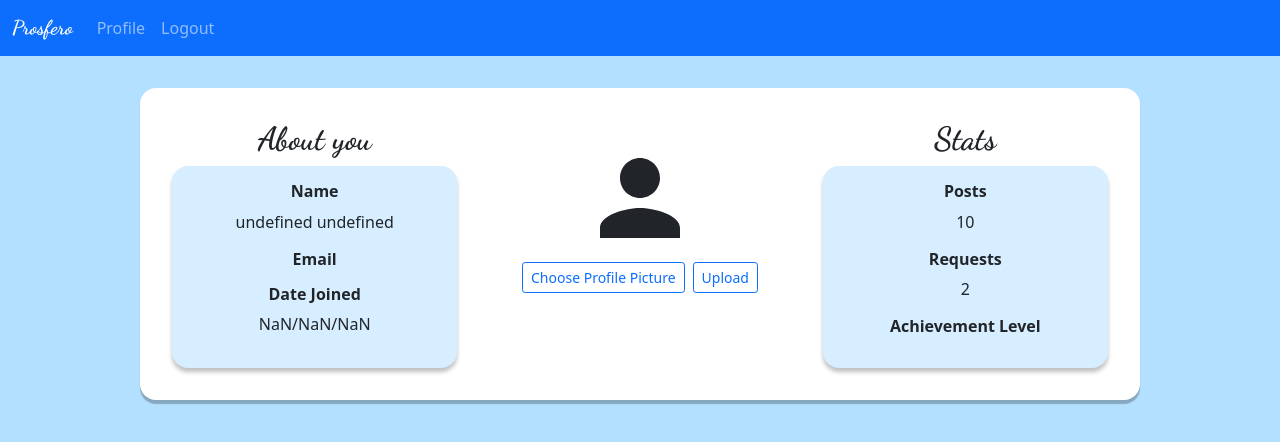
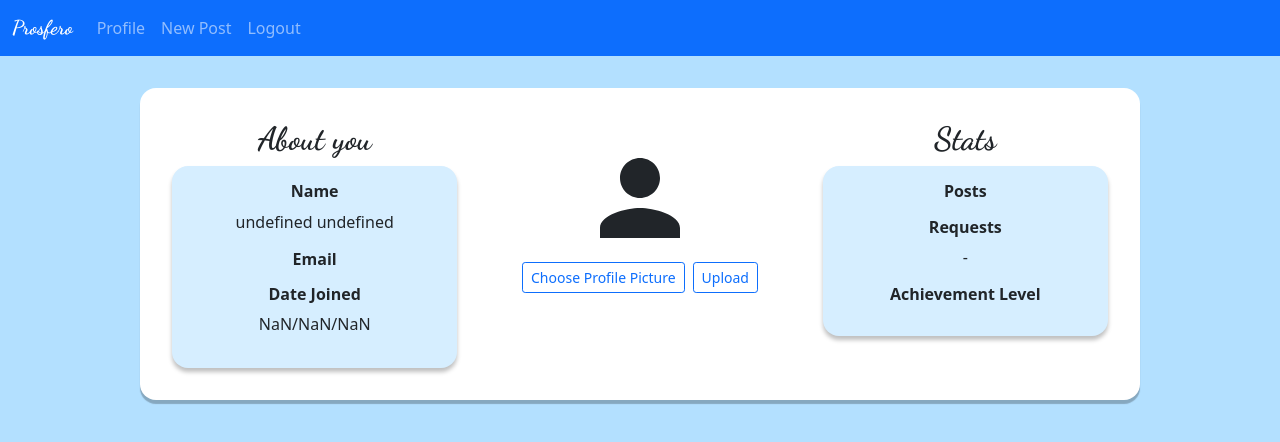
Before and after one commit to thikhinab/prosfero-frontend, a React (Create React App) app: page /profile in a window 1280 px wide. Shown: the top 442 px of the page. Built offline with nearby package versions, Linux system fonts and the light colour scheme; no server answers; sample sign-in values are in the browser's storage.

Commit message:
old changes

```diff
--- a/package.json
+++ b/package.json
@@ -3,11 +3,13 @@
   "version": "0.1.0",
   "private": true,
   "dependencies": {
+    "@material-ui/core": "^4.11.4",
     "@material-ui/icons": "^4.11.2",
     "@testing-library/jest-dom": "^5.12.0",
     "@testing-library/react": "^11.2.7",
     "@testing-library/user-event": "^12.8.3",
     "axios": "^0.21.1",
+    "cssdb": "^5.0.0",
     "react": "^17.0.2",
     "react-dom": "^17.0.2",
     "react-router": "^5.2.0",
--- a/src/components/NavigationBar.js
+++ b/src/components/NavigationBar.js
@@ -25,6 +25,11 @@ const NavigationBar = ({loggedin, func: logout }) => {
                     </li>
                     <li className="nav-item">
                     <span className="nav-link" onClick={() => {
+                    history.push("/createpost")
+                    }} >New Post</span>
+                    </li>
+                    <li className="nav-item">
+                    <span className="nav-link" onClick={() => {
                     logout()
                     history.push('/login')
                     }} >Logout</span>
--- a/src/pages/Profile.js
+++ b/src/pages/Profile.js
@@ -156,11 +156,11 @@ const Profile = () => {
                             <div className="profile-box text-center">
                                 <div>
                                     <h6 style={{fontWeight: 'bold'}}>Posts</h6>
-                                    <p>10</p>
+                                    <p>{profile.noOfPosts}</p>
                                 </div>
                                 <div>
                                     <h6 style={{fontWeight: 'bold'}}>Requests</h6>
-                                    <p>2</p>
+                                    <p>-</p>
                                 </div>
                                 <div>
                                     <h6 style={{fontWeight: 'bold'}}>Achievement Level</h6>
```
Also changed, not shown: 1 other file (tests, documents, lock files or other folders).
